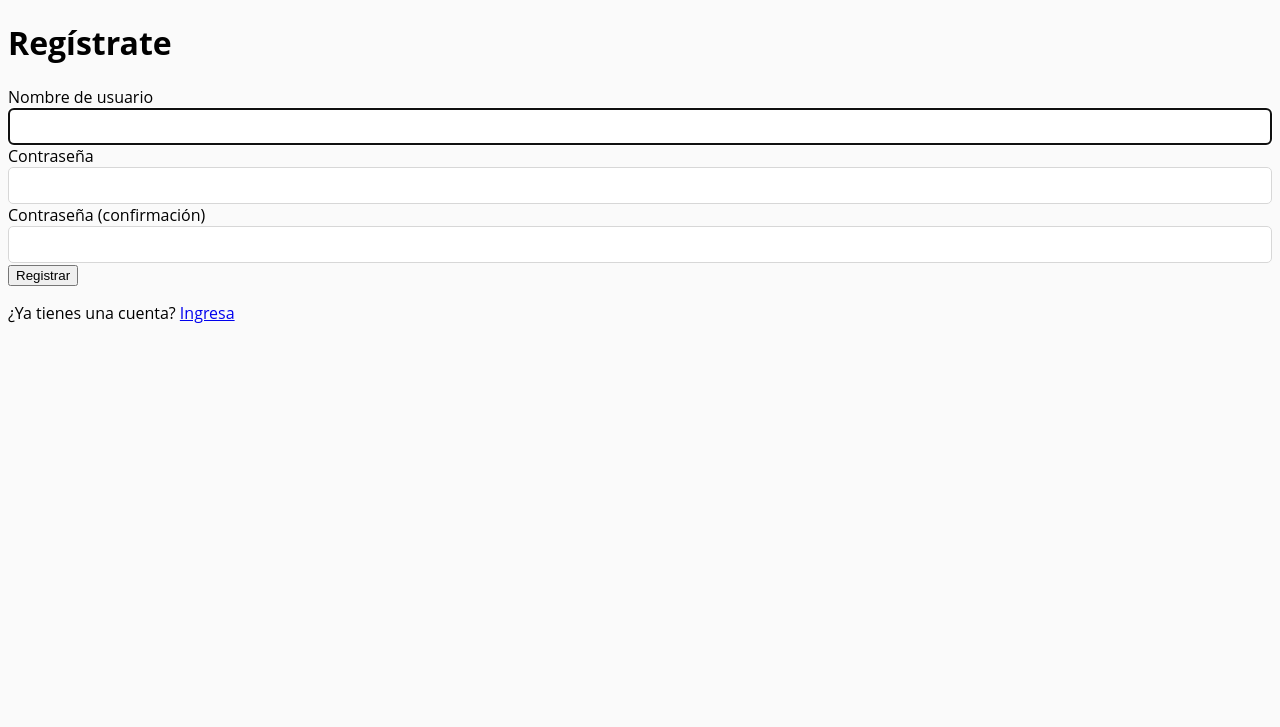
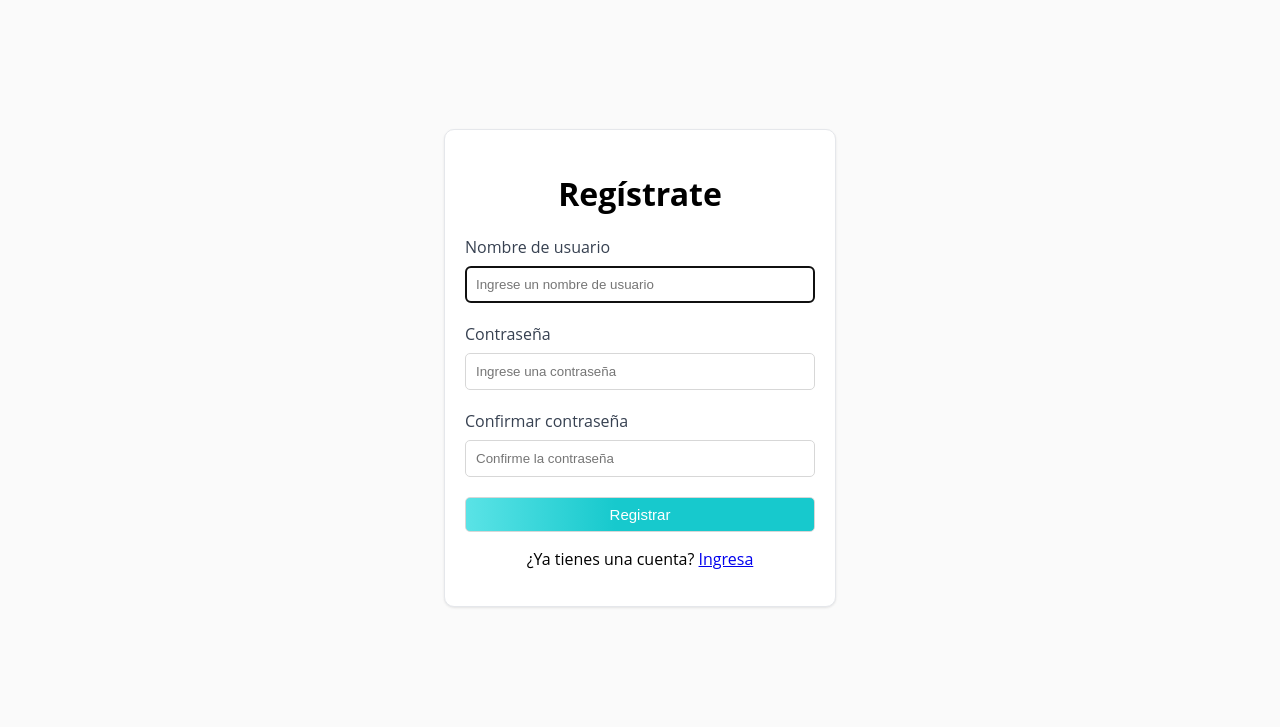
Before and after one commit to j-quinde/todo-list, a Django app: page /registro/ in a window 1280 px wide. Shown: the top 727 px of the page. Run offline with Django 5.2, Linux system fonts and the light colour scheme; some libraries are stand-ins or nearby versions.

Commit message:
style(ui): se actualiza el estilo del formulario de registro de usuario

```diff
--- a/base/forms.py
+++ b/base/forms.py
@@ -1,6 +1,7 @@
 from django import forms
 from .models import Tarea
-from django.contrib.auth.forms import AuthenticationForm
+from django.contrib.auth.forms import AuthenticationForm, UserCreationForm
+from django.contrib.auth.models import User
 
 class TareaForm(forms.ModelForm):
     class Meta:
@@ -17,3 +18,14 @@ class MyAuthenticationForm(AuthenticationForm):
         super().__init__(*args, **kwargs)
         self.fields['username'].widget.attrs.update({'placeholder':'Usuario'})
         self.fields['password'].widget.attrs.update({'placeholder': 'Contraseña'})
+
+class MyUserCreationForm(UserCreationForm):
+    class Meta:
+        model = User
+        fields = ['username', 'password1', 'password2']
+
+    def __init__(self, *args, **kwargs):
+        super().__init__(*args, **kwargs)
+        self.fields['username'].widget.attrs.update({'placeholder':'Ingrese un nombre de usuario'})
+        self.fields['password1'].widget.attrs.update({'placeholder': 'Ingrese una contraseña'})
+        self.fields['password2'].widget.attrs.update({'placeholder': 'Confirme la contraseña'})
--- a/base/templates/base/registro.html
+++ b/base/templates/base/registro.html
@@ -1,14 +1,27 @@
 {% extends 'base/base.html' %}
 {% block content %}
-    <h1>Regístrate</h1>
+    <div class="auth-wrapper">
+        <div class="auth-container">
+            <h1>Regístrate</h1>
 
-    <form method="post">
-        {% csrf_token %}
-        <label>{{ form.username.label }}</label> {{ form.username }}
-        <label>{{ form.password1.label }}</label> {{ form.password1 }}
-        <label>{{ form.password2.label }}</label> {{ form.password2 }}
-        <input type="submit" value="Registrar">
-    </form>
+            <form method="post">
+                {% csrf_token %}
+                <div class="form-group">
+                    <label for="id_username" class="form-label">Nombre de usuario</label>
+                    {{ form.username }}
+                </div>
+                <div class="form-group">
+                    <label for="id_password1" class="form-label">Contraseña</label>
+                    {{ form.password1 }}
+                </div>
+                <div class="form-group">
+                    <label for="id_password2" class="form-label">Confirmar contraseña</label>
+                    {{ form.password2 }}
+                </div>
+                <input class="button btn-login" type="submit" value="Registrar">
+            </form>
 
-    <p>¿Ya tienes una cuenta? <a href="{% url 'login' %}">Ingresa</a></p>
+            <p>¿Ya tienes una cuenta? <a href="{% url 'login' %}">Ingresa</a></p>
+        </div>
+    </div>
 {% endblock content %}
--- a/base/views.py
+++ b/base/views.py
@@ -10,7 +10,7 @@ from django.contrib.auth.mixins import LoginRequiredMixin
 from django.contrib.auth.decorators import login_required
 from django.urls import reverse_lazy
 from base.models import Tarea
-from .forms import TareaForm, MyAuthenticationForm
+from .forms import TareaForm, MyAuthenticationForm, MyUserCreationForm
 
 # LoginRequiredMixin: protege las vistas basadas en clases (CBV)
 # restringiendo el acceso solo a usuarios autenticados
@@ -29,7 +29,8 @@ class Login(LoginView):
 
 class RegistroUsuario(FormView):
     template_name = 'base/registro.html'
-    form_class = UserCreationForm
+    form_class = MyUserCreationForm
+    # form_class = UserCreationForm
     # redirect_authenticated_user = True
     success_url = reverse_lazy('tareas')
 
```
